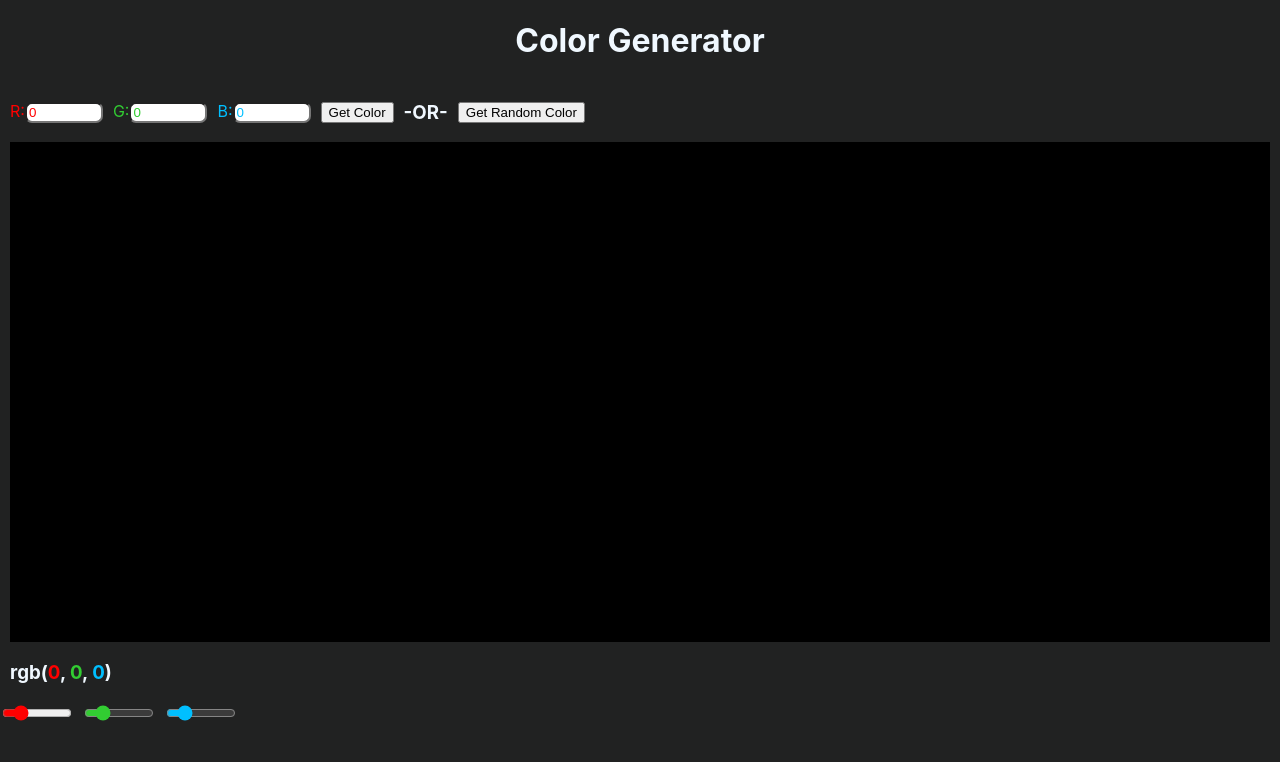
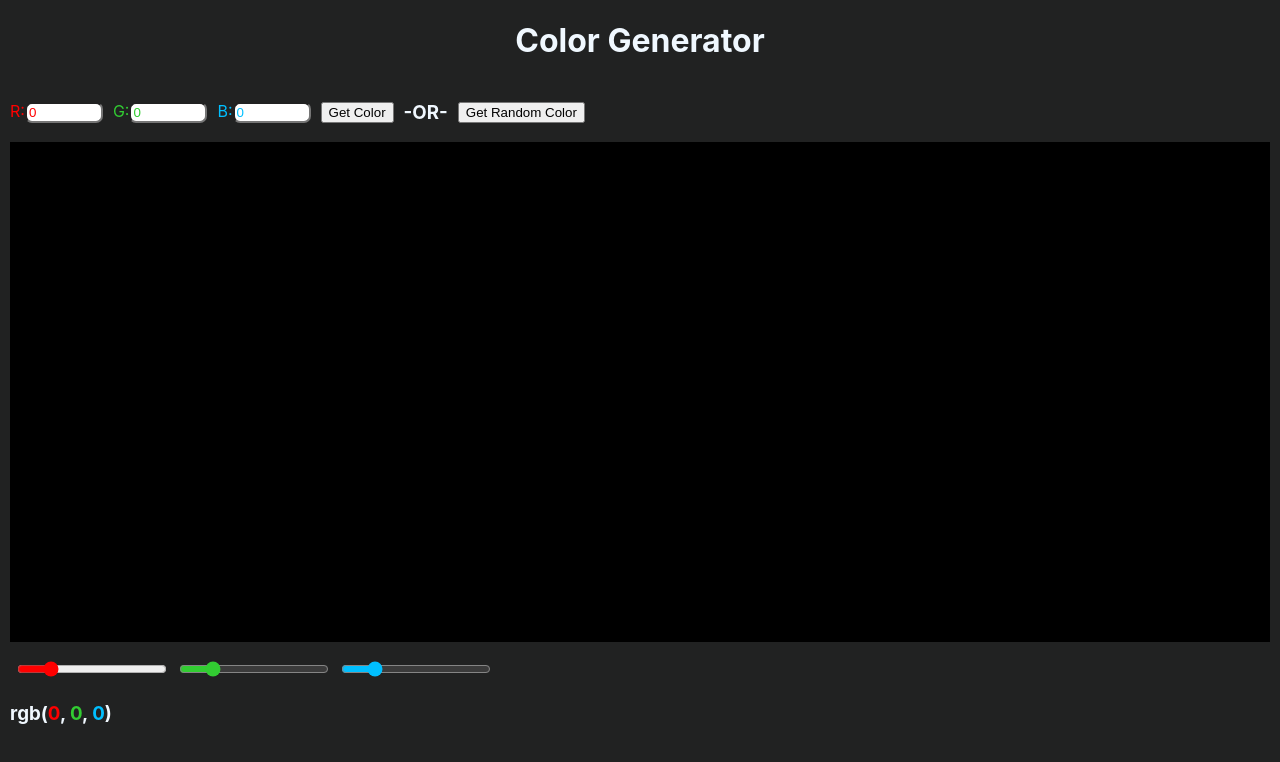
Before and after one commit to Sebi20/Color-Generator, a React (Create React App) app: page / in a window 1280 px wide. Shown: the top 762 px of the page. Built offline with nearby package versions, Linux system fonts and the light colour scheme; the HTML template or start-up script is replaced by a standard one.

Commit message:
Widened the the size of the ranges

```diff
--- a/src/App.css
+++ b/src/App.css
@@ -49,6 +49,16 @@ input{
   color: deepskyblue;
 }
 
+.colorRange{
+  margin-top: 15px;
+  margin-left: 15px;
+}
+
+.colorRange [type="range"]{
+  width: 150px;
+  height:20px;
+}
+
 #rangeRed{
   accent-color: red;
 }
--- a/src/App.js
+++ b/src/App.js
@@ -63,13 +63,14 @@ function App() {
     </div>
     <div id='colorboard' style={{backgroundColor: `rgb(${r}, ${g}, ${b})`}}></div>
 
-    <h3 className='rgbValues'>rgb(<span id='red'>{r}</span>, <span id='green'>{g}</span>, <span id='blue'>{b}</span>)</h3>
-
-    <div>
+    <div className='colorRange'>
       <input id='rangeRed' type='range' name='rangeRed' min='0' max='255' onChange={renderColorFromRange}/>
       <input id='rangeGreen' type='range' name='rangeGreen' min='0' max='255' onChange={renderColorFromRange}/>
       <input id='rangeBlue' type='range' name='rangeBlue' min='0' max='255' onChange={renderColorFromRange}/>
     </div>
+
+    <h3 className='rgbValues'>rgb(<span id='red'>{r}</span>, <span id='green'>{g}</span>, <span id='blue'>{b}</span>)</h3>
+
 
     </>
   );
```
